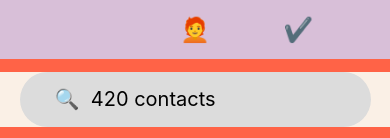
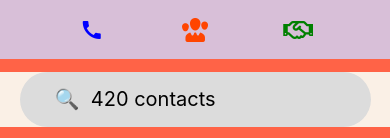
Before and after one commit to UzmanQaisar/callamari, a React Native app: screen / in a window 390 px wide. Shown: the top 138 px of the page. Built offline with nearby package versions, Linux system fonts and the light colour scheme.

Commit message:
added awesome icon library and used it

```diff
--- a/App.js
+++ b/App.js
@@ -1,132 +1,155 @@
-import { StatusBar } from 'expo-status-bar';
-import { ScrollView, StyleSheet, Text, TextInput, View } from 'react-native';
+import {
+  ScrollView,
+  StyleSheet,
+  Text,
+  TextInput,
+  TouchableOpacity,
+  View,
+} from "react-native";
+import { Button, Icon } from "react-native-elements";
 
 function App() {
   const totalContacts = 420;
   const recentList = [
-    {name: 'Ghostbusters', number: '9876543210'},
-    {name: 'A Friend', number: '1800 69 420'},
-    {name: 'Your Bluff Mr. Bond', number: 'AAA6687654'},
-    {name: 'Ghostbusters', number: '9876543210'},
-    {name: 'A Friend', number: '1800 69 420'},
-    {name: 'Your Bluff Mr. Bond', number: 'AAA6687654'},
-    {name: 'Ghostbusters', number: '9876543210'},
-    {name: 'A Friend', number: '1800 69 420'},
-    {name: 'Your Bluff Mr. Bond', number: 'AAA6687654'},
-    {name: 'Ghostbusters', number: '9876543210'},
-    {name: 'A Friend', number: '1800 69 420'},
-    {name: 'Your Bluff Mr. Bond', number: 'AAA6687654'},
+    { name: "Ghostbusters", number: "9876543210" },
+    { name: "A Friend", number: "1800 69 420" },
+    { name: "Your Bluff Mr. Bond", number: "AAA6687654" },
+    { name: "Ghostbusters", number: "9876543210" },
+    { name: "A Friend", number: "1800 69 420" },
+    { name: "Your Bluff Mr. Bond", number: "AAA6687654" },
+    { name: "Ghostbusters", number: "9876543210" },
+    { name: "A Friend", number: "1800 69 420" },
+    { name: "Your Bluff Mr. Bond", number: "AAA6687654" },
+    { name: "Ghostbusters", number: "9876543210" },
+    { name: "A Friend", number: "1800 69 420" },
+    { name: "Your Bluff Mr. Bond", number: "AAA6687654" },
   ];
+  function handleCallMenuPress() {}
+  function handleContactsMenuPress() {}
+  function handleLeadsMenuPress() {}
   return (
     <View
       style={{
         flex: 1,
-        backgroundColor: 'salmon',
-        height: '100%',
-        width: '100%',
-      }}>
+        backgroundColor: "salmon",
+        height: "100%",
+        width: "100%",
+      }}
+    >
       <View
         style={{
           flex: 1,
-          backgroundColor: 'linen',
-          height: '100%',
-          width: '100%',
-        }}>
+          backgroundColor: "linen",
+          height: "100%",
+          width: "100%",
+        }}
+      >
         <View
           style={{
-            height: '7%',
-            flexDirection: 'row',
-            justifyContent: 'space-evenly',
+            height: "7%",
+            flexDirection: "row",
+            justifyContent: "space-evenly",
             paddingHorizontal: 36,
-            backgroundColor: 'thistle',
-          }}>
+            backgroundColor: "thistle",
+          }}
+        >
           <View
             style={{
-              width: '30%',
-              justifyContent: 'center',
-              alignItems: 'center',
-            }}>
-            {/* <Text
-              style={{
-                color: 'blue',
-                fontSize: 24,
-              }}>
-              📞
-            </Text> */}
-            {/* <Icon name="heart" type="font-awesome" /> */}
+              width: "30%",
+              justifyContent: "center",
+              alignItems: "center",
+            }}
+          >
+            <TouchableOpacity onPress={handleCallMenuPress}>
+              <Icon
+                name="call"
+                type="Ionicons"
+                size={24}
+                color="blue"
+              />
+            </TouchableOpacity>
           </View>
           <View
             style={{
-              width: '30%',
-              justifyContent: 'center',
-              alignItems: 'center',
-            }}>
-            <Text
-              style={{
-                color: 'blue',
-                fontSize: 24,
-              }}>
-              🧑‍🦰
-            </Text>
+              width: "30%",
+              justifyContent: "center",
+              alignItems: "center",
+            }}
+          >
+            <TouchableOpacity onPress={handleContactsMenuPress}>
+              <Icon
+                name="persons"
+                type="fontisto"
+                size={24}
+                color="orangered"
+              />
+            </TouchableOpacity>
           </View>
           <View
             style={{
-              width: '30%',
-              justifyContent: 'center',
-              alignItems: 'center',
-            }}>
-            <Text
-              style={{
-                color: 'blue',
-                fontSize: 24,
-              }}>
-              ✔️
-            </Text>
+              width: "30%",
+              justifyContent: "center",
+              alignItems: "center",
+            }}
+          >
+            <TouchableOpacity onPress={handleLeadsMenuPress}>
+              <Icon
+                name="handshake"
+                type="font-awesome-5"
+                size={24}
+                color="green"
+              />
+            </TouchableOpacity>
           </View>
         </View>
         <View
           style={{
-            height: '1.5%',
-            flexDirection: 'row',
-            justifyContent: 'space-evenly',
+            height: "1.5%",
+            flexDirection: "row",
+            justifyContent: "space-evenly",
             paddingHorizontal: 36,
-            backgroundColor: 'tomato',
-          }}></View>
+            backgroundColor: "tomato",
+          }}
+        ></View>
         <View
           style={{
-            height: '6.5%',
-            width: '90%',
-            marginHorizontal: '5%',
+            height: "6.5%",
+            width: "90%",
+            marginHorizontal: "5%",
             borderRadius: 36,
-            flexDirection: 'row',
-            justifyContent: 'center',
-            backgroundColor: 'gainsboro',
-          }}>
+            flexDirection: "row",
+            justifyContent: "center",
+            backgroundColor: "gainsboro",
+          }}
+        >
           <TextInput
             style={{
               fontSize: 20,
-              width: '80%',
+              width: "80%",
             }}
-            placeholder={`🔍  ${totalContacts} contacts`}></TextInput>
+            placeholder={`🔍  ${totalContacts} contacts`}
+          ></TextInput>
         </View>
         <View
           style={{
-            height: '1.5%',
-            flexDirection: 'row',
-            justifyContent: 'space-evenly',
+            height: "1.5%",
+            flexDirection: "row",
+            justifyContent: "space-evenly",
             paddingHorizontal: 36,
-            backgroundColor: 'tomato',
-          }}></View>
-        <ScrollView style={{height: '83.5%', backgroundColor: 'grey'}}>
+            backgroundColor: "tomato",
+          }}
+        ></View>
+        <ScrollView style={{ height: "83.5%", backgroundColor: "grey" }}>
           {recentList.map((item, index) => (
             <View
               key={index}
               style={{
                 padding: 20,
-                backgroundColor: 'lightgray',
+                backgroundColor: "lightgray",
                 borderWidth: 1,
-                height: "11.5%"
-              }}>
+                height: "11.5%",
+              }}
+            >
               <Text>{item.name} </Text>
             </View>
           ))}
@@ -137,13 +160,3 @@ function App() {
 }
 
 export default App;
-
-
-const styles = StyleSheet.create({
-  container: {
-    flex: 1,
-    backgroundColor: '#fff',
-    alignItems: 'center',
-    justifyContent: 'center',
-  },
-});
--- a/package.json
+++ b/package.json
@@ -9,13 +9,13 @@
     "web": "expo start --web"
   },
   "dependencies": {
+    "@expo/vector-icons": "^13.0.0",
     "expo": "~49.0.15",
     "expo-status-bar": "~1.6.0",
     "react": "18.2.0",
     "react-native": "0.72.6",
     "react-native-elements": "^3.4.3",
-    "react-native-vector-icons": "^10.0.3",
-    "@expo/vector-icons": "^13.0.0"
+    "react-native-vector-icons": "^10.0.3"
   },
   "devDependencies": {
     "@babel/core": "^7.20.0"
```
